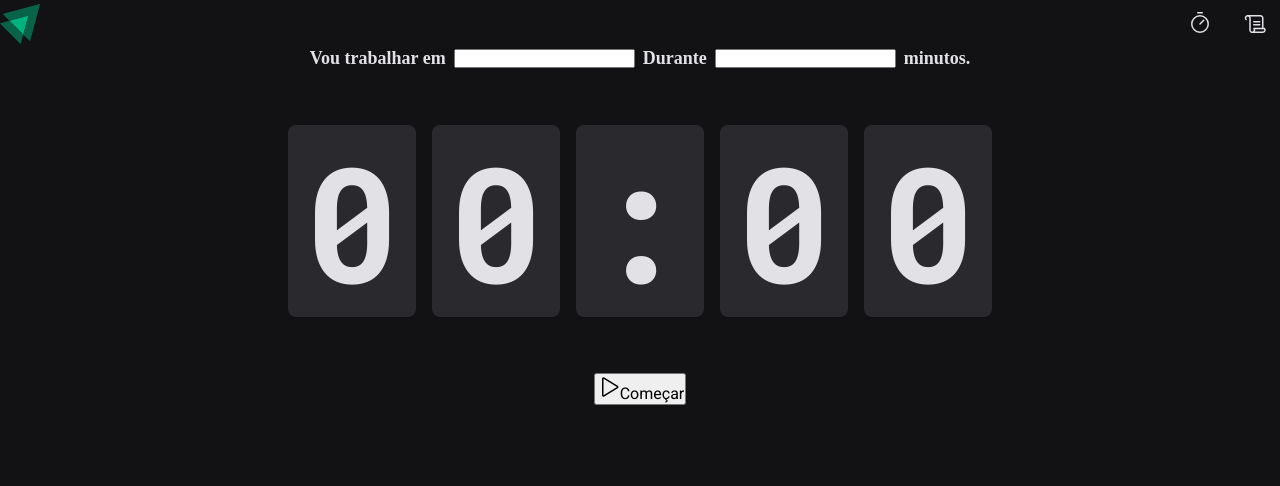
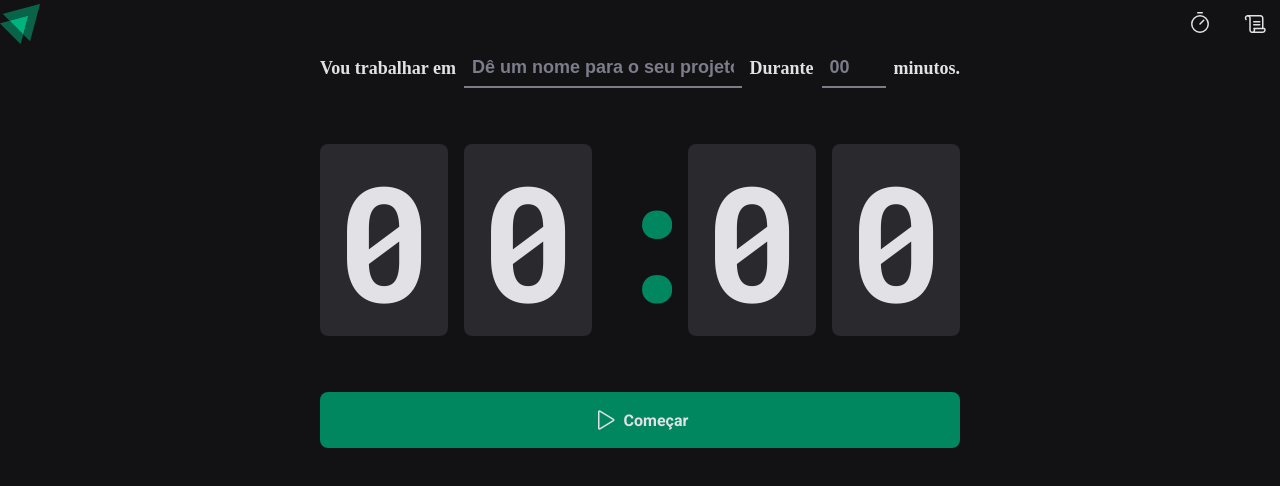
Before and after one commit to alesandraisla/ReactJs-Timer-Rocketseat, a React (Vite) app: page / in a window 1280 px wide. Shown: the top 486 px of the page. Built offline with nearby package versions, Linux system fonts and the light colour scheme.

Commit message:
Aprimorando inputs

```diff
--- a/src/pages/Home/index.tsx
+++ b/src/pages/Home/index.tsx
@@ -1,5 +1,13 @@
 import { Play } from 'phosphor-react'
-import { CountdownContainer, FormContainer, HomeContainer } from './style'
+import {
+  CountdownContainer,
+  FormContainer,
+  HomeContainer,
+  MinutesAmountInput,
+  Separator,
+  StartCountdownButton,
+  TaskInput,
+} from './style'
 
 export function Home() {
   return (
@@ -7,10 +15,28 @@
       <form action="">
         <FormContainer>
           <label htmlFor="task">Vou trabalhar em</label>
-          <input id="task" />
+          <TaskInput
+            id="task"
+            list="task-suggestions"
+            placeholder="Dê um nome para o seu projeto"
+          />
+
+          <datalist id="task-suggestions">
+            <option value="Projeto 1" />
+            <option value="Projeto 2" />
+            <option value="Projeto 3" />
+            <option value="Projeto 4" />
+          </datalist>
 
           <label htmlFor="minutesAmount">Durante</label>
-          <input type="number" id="minutesAmount" />
+          <MinutesAmountInput
+            type="number"
+            id="minutesAmount"
+            placeholder="00"
+            step={5}
+            min={5}
+            max={60}
+          />
 
           <span>minutos.</span>
         </FormContainer>
@@ -18,15 +44,15 @@
         <CountdownContainer>
           <span>0</span>
           <span>0</span>
-          <span>:</span>
+          <Separator>:</Separator>
           <span>0</span>
           <span>0</span>
         </CountdownContainer>
 
-        <button type="submit">
+        <StartCountdownButton type="submit">
           <Play size={24} />
           Começar
-        </button>
+        </StartCountdownButton>
       </form>
     </HomeContainer>
   )
--- a/src/pages/Home/style.ts
+++ b/src/pages/Home/style.ts
@@ -51,3 +51,60 @@
   width: 4rem;
   overflow: hidden;
 `
+
+export const StartCountdownButton = styled.button`
+  width: 100%;
+  border: 0;
+  padding: 1rem;
+  border-radius: 8px;
+
+  display: flex;
+  align-items: center;
+  justify-content: center;
+
+  gap: 0.5rem;
+  font-weight: bold;
+
+  cursor: pointer;
+
+  background: ${(props) => props.theme['green-500']};
+  color: ${(props) => props.theme['gray-100']};
+
+  &:disabled {
+    opacity: 0.7;
+    cursor: not-allowed;
+  }
+
+  &:not(:disabled):hover {
+    background: ${(props) => props.theme['green-500']};
+  }
+`
+export const BaseInput = styled.input`
+  background: transparent;
+  height: 2.5rem;
+  border: 0;
+  border-bottom: 2px solid ${(props) => props.theme['gray-500']};
+  font-weight: bold;
+  font-size: 1.125rem;
+  padding: 0 0.5rem;
+  color: ${(props) => props.theme['gray-100']};
+
+  &:focus {
+    box-shadow: none;
+    border-color: ${(props) => props.theme['green-500']};
+  }
+
+  &::placeholder {
+    color: ${(props) => props.theme['gray-500']};
+  }
+`
+export const TaskInput = styled(BaseInput)`
+  flex: 1;
+
+  &::-webkit-calendar-picker-indicator {
+    display: none !important;
+  }
+`
+export const MinutesAmountInput = styled(BaseInput)`
+  width: 4rem;
+`
```
